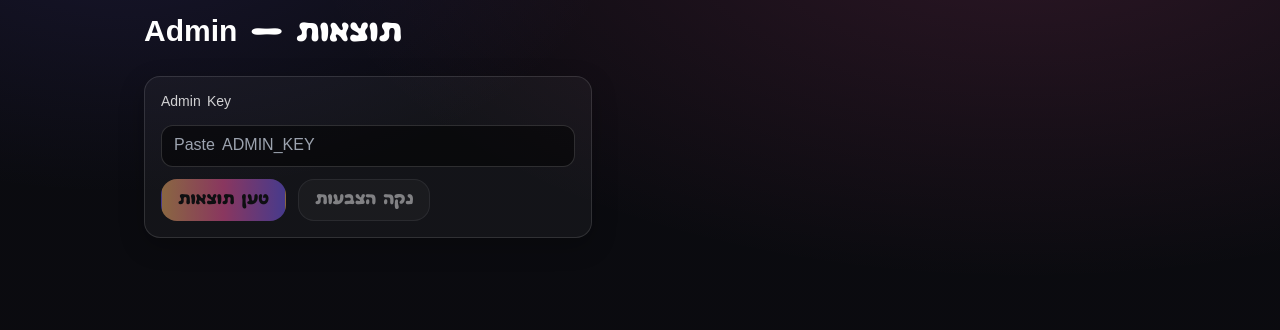
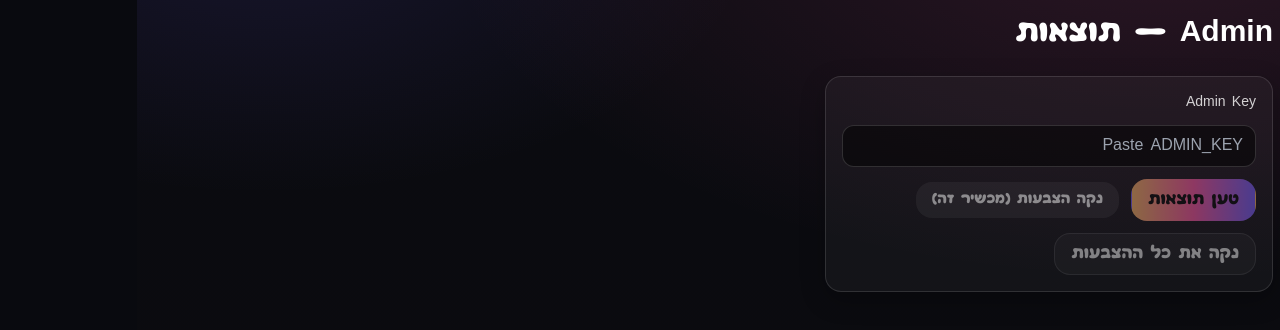
Before and after one commit to ShadowBoxer39/Trance-Awards, a Next.js app: page /admin in a window 1280 px wide. Shown: the top 330 px of the page. Built offline with nearby package versions, Linux system fonts and the light colour scheme.

Commit message:
Update admin.tsx

```diff
--- a/pages/admin.tsx
+++ b/pages/admin.tsx
@@ -5,9 +5,7 @@ type Tally = Record<string, Record<string, number>>;
 
 export default function Admin() {
   const [key, setKey] = React.useState<string>(() => {
-    if (typeof window !== "undefined") {
-      return localStorage.getItem("ADMIN_KEY") || "";
-    }
+    if (typeof window !== "undefined") return localStorage.getItem("ADMIN_KEY") || "";
     return "";
   });
 
@@ -17,7 +15,12 @@ export default function Admin() {
   const [error, setError] = React.useState<string | null>(null);
   const [info, setInfo] = React.useState<string | null>(null);
 
-  const fetchStats = async (e?: React.FormEvent) => {
+  React.useEffect(() => {
+    // keep Hebrew layout consistent
+    document.documentElement.setAttribute("dir", "rtl");
+  }, []);
+
+  async function fetchStats(e?: React.FormEvent) {
     e?.preventDefault();
     setLoading(true);
     setError(null);
@@ -26,9 +29,7 @@ export default function Admin() {
     try {
       const r = await fetch(`/api/stats?key=${encodeURIComponent(key)}`);
       const j = await r.json();
-      if (!r.ok || !j?.ok) {
-        throw new Error(j?.error || "request_failed");
-      }
+      if (!r.ok || !j?.ok) throw new Error(j?.error || "request_failed");
       setTally(j.tally as Tally);
       if (typeof window !== "undefined") localStorage.setItem("ADMIN_KEY", key);
     } catch (err: any) {
@@ -36,33 +37,35 @@ export default function Admin() {
     } finally {
       setLoading(false);
     }
-  };
+  }
 
-  const clearVotes = async () => {
-    if (!key) return;
-    if (!confirm("למחוק הצבעות? פעולה זו אינה הפיכה.")) return;
+  async function callClear(mode: "all" | "me") {
+    if (!key) return alert("אין מפתח ניהול.");
+    const msg =
+      mode === "all"
+        ? "למחוק את כל ההצבעות? פעולה זו אינה הפיכה."
+        : "למחוק רק את ההצבעות מהמכשיר הזה?";
+    if (!confirm(msg)) return;
 
     setClearing(true);
     setError(null);
     setInfo(null);
-
     try {
-      const r = await fetch(`/api/dev-clear?key=${encodeURIComponent(key)}`, {
+      const r = await fetch(`/api/dev-clear`, {
         method: "POST",
+        headers: { "Content-Type": "application/json" },
+        body: JSON.stringify({ key, mode }),
       });
       const j = await r.json();
-      if (!r.ok || !j?.ok) {
-        throw new Error(j?.error || "request_failed");
-      }
+      if (!r.ok || !j?.ok) throw new Error(j?.error || "request_failed");
       setInfo(`נמחקו ${j?.deleted ?? 0} הצבעות.`);
-      // Refresh results after clearing
-      await fetchStats();
+      await fetchStats(); // refresh tally
     } catch (err: any) {
       setError(err?.message || "error");
     } finally {
       setClearing(false);
     }
-  };
+  }
 
   return (
     <main className="min-h-screen text-white neon-backdrop">
@@ -79,7 +82,7 @@ export default function Admin() {
             placeholder="Paste ADMIN_KEY"
           />
 
-          <div className="flex items-center gap-3">
+          <div className="flex flex-wrap items-center gap-3">
             <button
               className="btn-primary rounded-2xl px-4 py-2 disabled:opacity-50"
               disabled={!key || loading}
@@ -88,14 +91,26 @@ export default function Admin() {
               {loading ? "טוען…" : "טען תוצאות"}
             </button>
 
+            {/* Clear THIS device votes (requires API support for mode:"me") */}
             <button
               type="button"
-              onClick={clearVotes}
+              onClick={() => callClear("me")}
+              className="rounded-2xl px-4 py-2 bg-white/10 hover:bg-white/20 text-white text-sm disabled:opacity-50"
+              disabled={!key || clearing}
+              title="מוחק רק הצבעות שיוחסו למכשיר/אייפי הנוכחי (אם נתמך ב-API)."
+            >
+              {clearing ? "מוחק…" : "נקה הצבעות (מכשיר זה)"}
+            </button>
+
+            {/* Clear ALL votes */}
+            <button
+              type="button"
+              onClick={() => callClear("all")}
               className="btn-ghost rounded-2xl px-4 py-2 disabled:opacity-50"
               disabled={!key || clearing}
-              title="Deletes votes per your dev-clear rule (e.g., by IP/season)."
+              title="מוחק את כל ההצבעות במסד הנתונים."
             >
-              {clearing ? "מוחק…" : "נקה הצבעות"}
+              {clearing ? "מוחק…" : "נקה את כל ההצבעות"}
             </button>
           </div>
 
```
